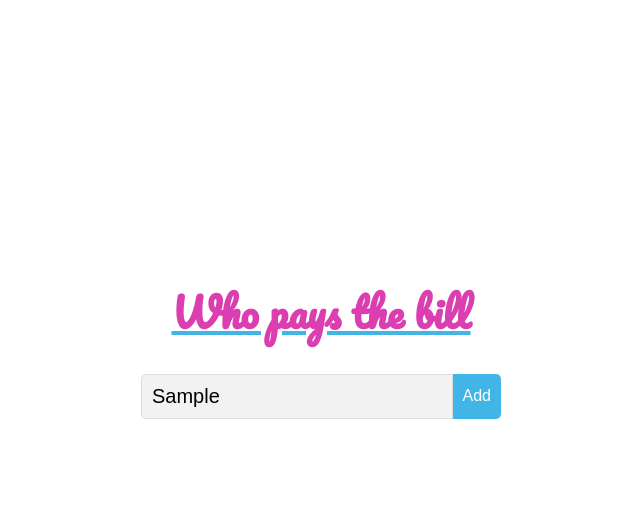
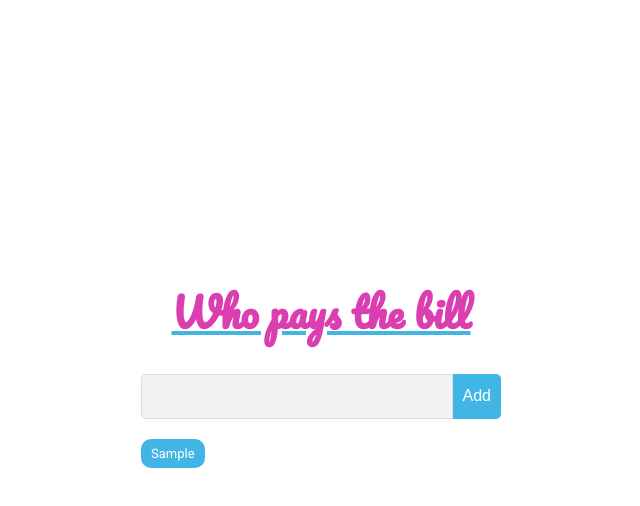
Before and after one commit to ferlobo1985/VUEJS24--Who-pays-the-bill, a plain HTML site: page index.html in a window 1280 px wide. Both pictures are taken after typing "Sample" into the empty fields and a click on the button "Add". Shown: the whole page, without its empty margins (319-959 px from the left). Drawn offline with nearby package versions, Linux system fonts and the light colour scheme.

Commit message:
03-Adding names to the list
03-Adding names to the list

```diff
--- a/index.html
+++ b/index.html
@@ -28,6 +28,18 @@
                 <button @click="addNameToList">Add</button>
             </div>
 
+            <div class="list_of_names">
+                <div
+                    v-for="(name,index) in data.names"
+                    :key="name"
+                    @click="removeName(index)"
+                    class="animate__animated animate__fadeIn"
+                >
+                    {{ name }}
+                </div>
+            </div>
+
+
         </div>
         <div id="results" class="container" v-if="!data.state">
             aaaa
--- a/js/app.js
+++ b/js/app.js
@@ -15,13 +15,26 @@ createApp({
 
         /// methods
         const addNameToList = () => {
+            const userName = data.inputName;
 
+            data.names.push(userName);
+            data.inputName = '';
+
+            console.log(data.names)
+
+        }
+
+
+        const removeName = (index) => {
+            data.names.splice(index,1)
         }
 
 
 
         return {
-            data
+            data,
+            addNameToList,
+            removeName
         }
     }
 }).mount('#app')
```
